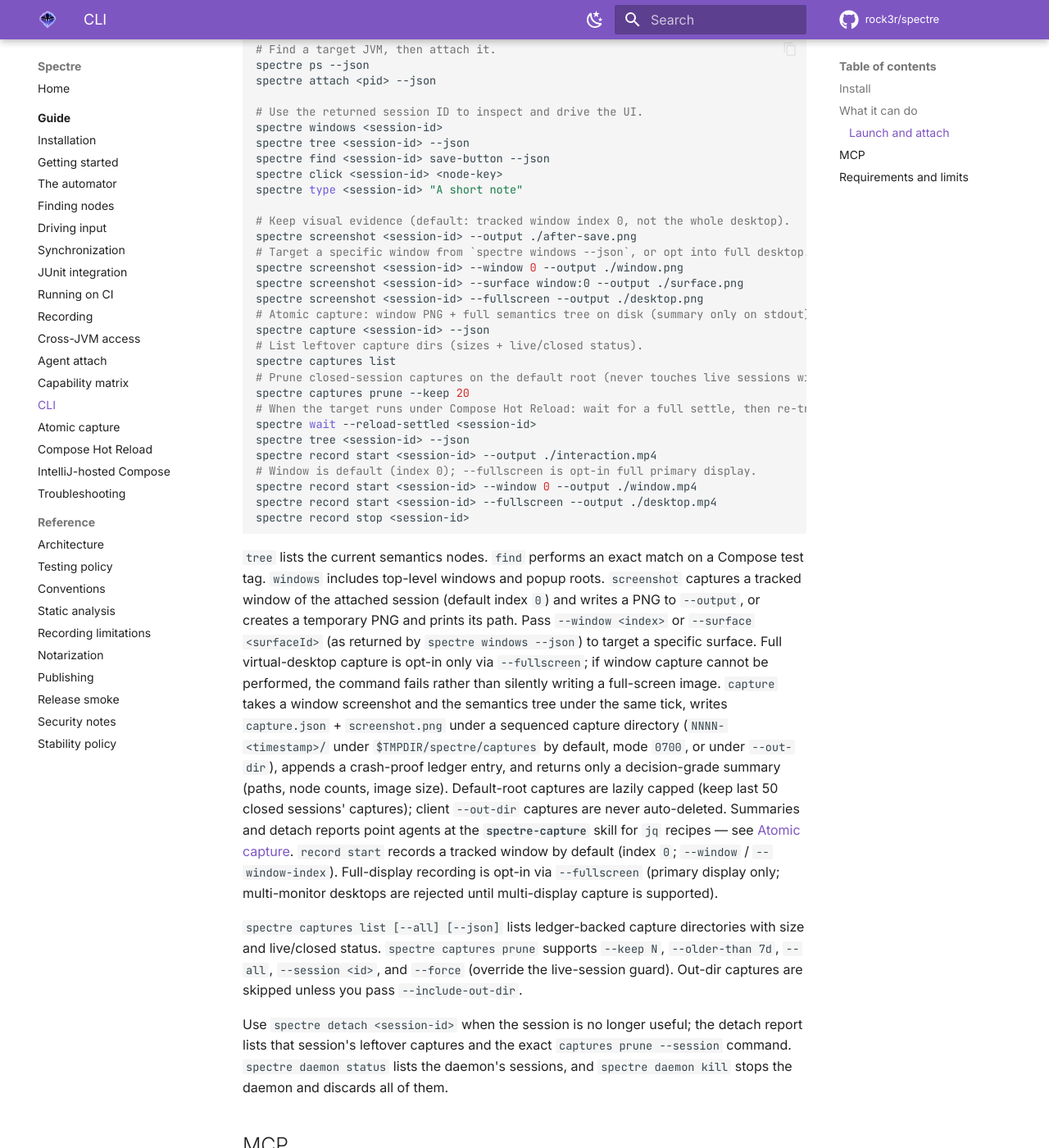
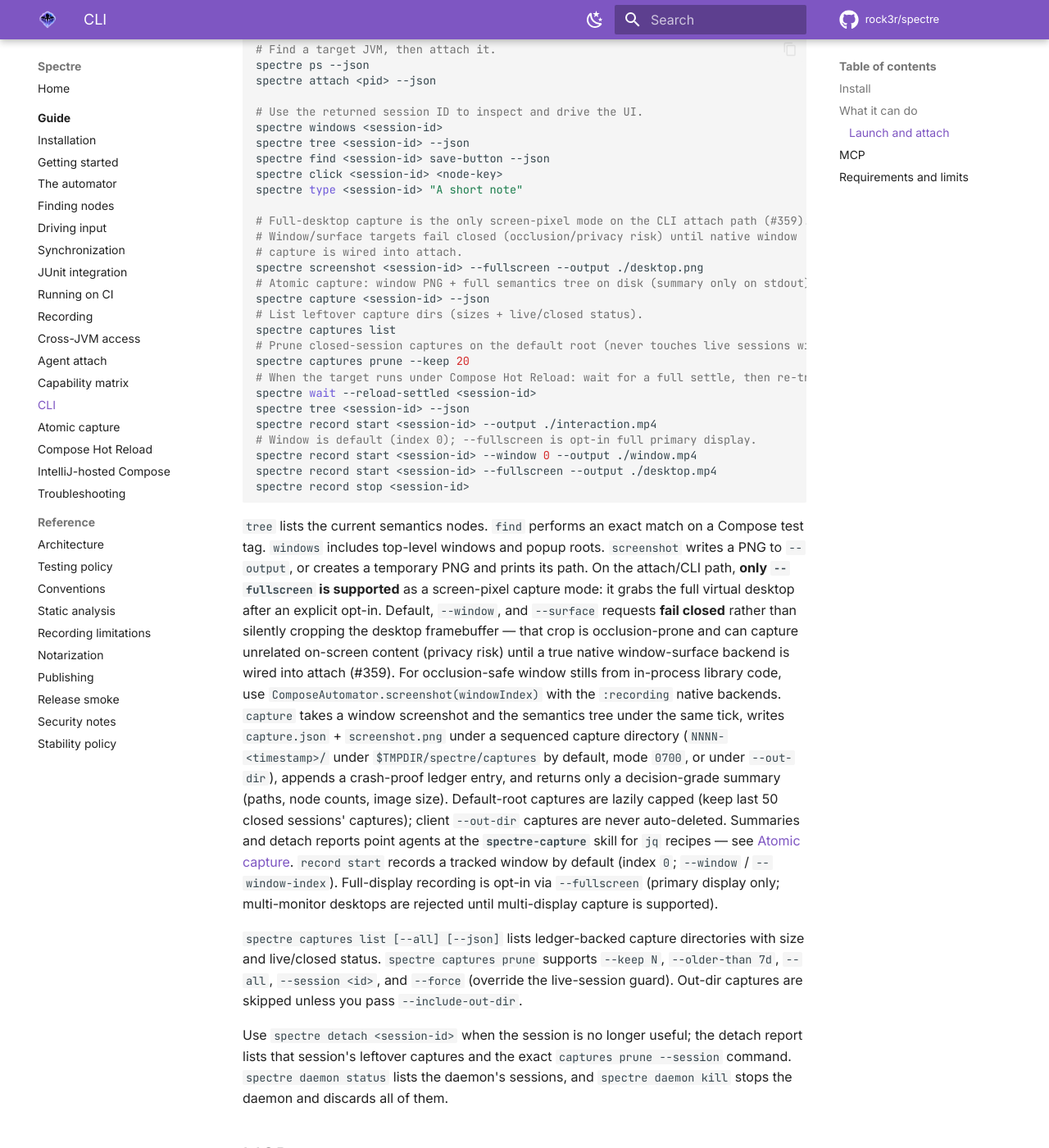
Before and after one commit to rock3r/spectre, an MkDocs documentation site: the page built from docs/guide/cli.md, in a window 1280 px wide and 1400 px high, scrolled down 1868 px. Shown: the whole window at 82% size. Built offline with MkDocs 1.6.1 and Material for MkDocs 9.7.7, drawn with Linux system fonts in a browser that asks for light colours; comment, search, counter and statistics services are not loaded.

Commit message:
fix(agent,cli): fail closed on attach window screenshots (#359)
Window/surface/default attach screenshots were cropping the desktop
framebuffer via composeSurfaceBoundsOnScreen, so occluding apps could
appear in the PNG. Fail those targets with an actionable error and keep
--fullscreen as the only screen-pixel capture mode on this path.

````diff
--- a/docs/guide/cli.md
+++ b/docs/guide/cli.md
@@ -85,11 +85,9 @@
 spectre click <session-id> <node-key>
 spectre type <session-id> "A short note"
 
-# Keep visual evidence (default: tracked window index 0, not the whole desktop).
-spectre screenshot <session-id> --output ./after-save.png
-# Target a specific window from `spectre windows --json`, or opt into full desktop.
-spectre screenshot <session-id> --window 0 --output ./window.png
-spectre screenshot <session-id> --surface window:0 --output ./surface.png
+# Full-desktop capture is the only screen-pixel mode on the CLI attach path (#359).
+# Window/surface targets fail closed (occlusion/privacy risk) until native window
+# capture is wired into attach.
 spectre screenshot <session-id> --fullscreen --output ./desktop.png
 # Atomic capture: window PNG + full semantics tree on disk (summary only on stdout).
 spectre capture <session-id> --json
@@ -108,21 +106,24 @@
 ```
 
 `tree` lists the current semantics nodes. `find` performs an exact match on a Compose test tag.
-`windows` includes top-level windows and popup roots. `screenshot` captures a tracked window of the
-attached session (default index `0`) and writes a PNG to `--output`, or creates a temporary PNG and
-prints its path. Pass `--window <index>` or `--surface <surfaceId>` (as returned by
-`spectre windows --json`) to target a specific surface. Full virtual-desktop capture is opt-in only
-via `--fullscreen`; if window capture cannot be performed, the command fails rather than silently
-writing a full-screen image. `capture` takes a window screenshot and the semantics
-tree under the same tick, writes `capture.json` + `screenshot.png` under a sequenced capture
-directory (`NNNN-<timestamp>/` under `$TMPDIR/spectre/captures` by default, mode `0700`, or under
-`--out-dir`), appends a crash-proof ledger entry, and returns only a decision-grade summary
-(paths, node counts, image size). Default-root captures are lazily capped (keep last 50 closed
-sessions' captures); client `--out-dir` captures are never auto-deleted. Summaries and detach
-reports point agents at the **`spectre-capture`** skill for `jq` recipes — see
-[Atomic capture](capture.md). `record start` records a tracked window by default (index `0`;
-`--window` / `--window-index`). Full-display recording is opt-in via `--fullscreen` (primary
-display only; multi-monitor desktops are rejected until multi-display capture is supported).
+`windows` includes top-level windows and popup roots. `screenshot` writes a PNG to `--output`, or
+creates a temporary PNG and prints its path. On the attach/CLI path, **only `--fullscreen` is
+supported** as a screen-pixel capture mode: it grabs the full virtual desktop after an explicit
+opt-in. Default, `--window`, and `--surface` requests **fail closed** rather than silently
+cropping the desktop framebuffer — that crop is occlusion-prone and can capture unrelated
+on-screen content (privacy risk) until a true native window-surface backend is wired into attach
+(#359). For occlusion-safe window stills from in-process library code, use
+`ComposeAutomator.screenshot(windowIndex)` with the `:recording` native backends. `capture` takes a
+window screenshot and the semantics tree under the same tick, writes `capture.json` +
+`screenshot.png` under a sequenced capture directory (`NNNN-<timestamp>/` under
+`$TMPDIR/spectre/captures` by default, mode `0700`, or under `--out-dir`), appends a crash-proof
+ledger entry, and returns only a decision-grade summary (paths, node counts, image size).
+Default-root captures are lazily capped (keep last 50 closed sessions' captures); client
+`--out-dir` captures are never auto-deleted. Summaries and detach reports point agents at the
+**`spectre-capture`** skill for `jq` recipes — see [Atomic capture](capture.md). `record start`
+records a tracked window by default (index `0`; `--window` / `--window-index`). Full-display
+recording is opt-in via `--fullscreen` (primary display only; multi-monitor desktops are rejected
+until multi-display capture is supported).
 
 `spectre captures list [--all] [--json]` lists ledger-backed capture directories with size and
 live/closed status. `spectre captures prune` supports `--keep N`, `--older-than 7d`, `--all`,
````
Also changed, not shown: docs/guide/agent.md (+10 -8 lines), 9 other files.
